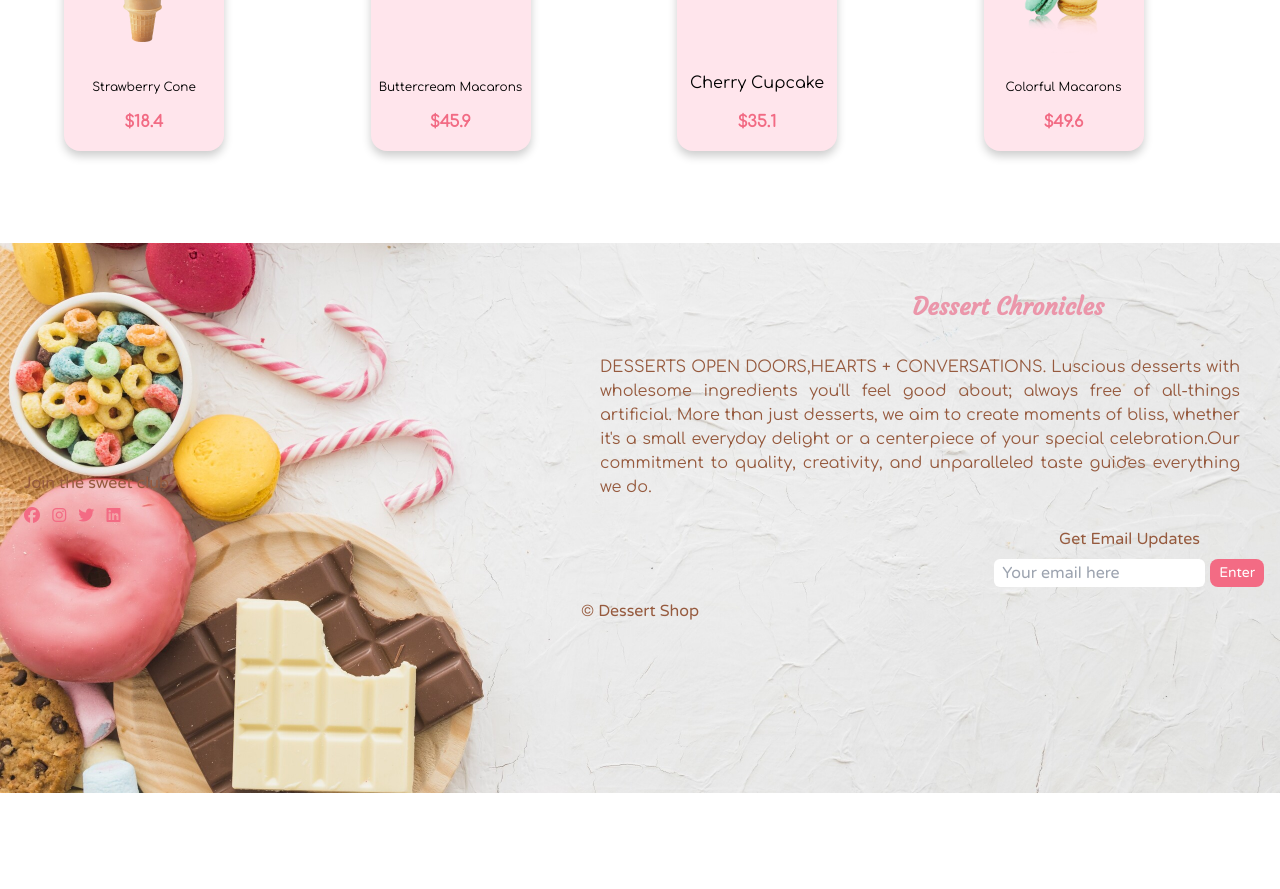
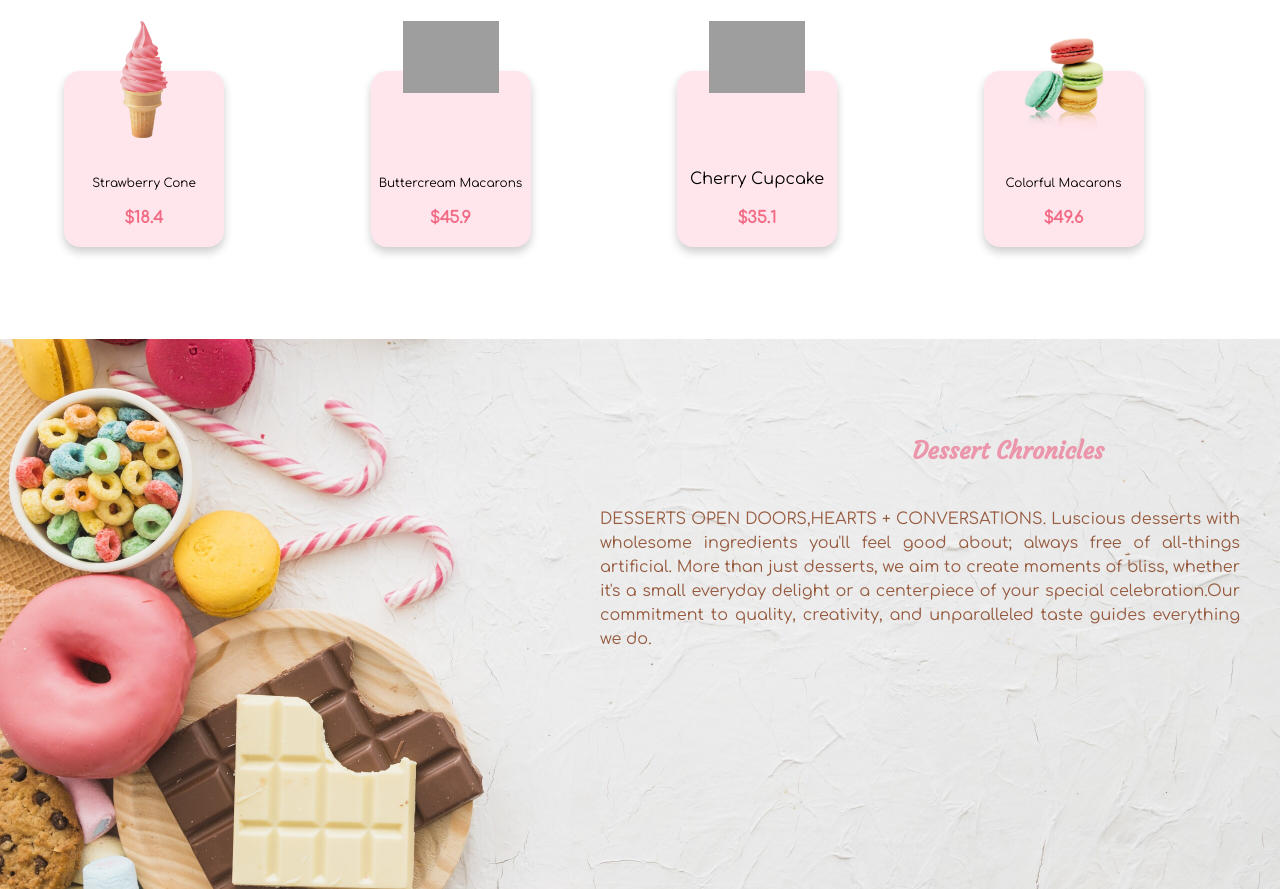
Before and after one commit to Rox221/dessert-shop, a plain HTML site: page index.html in a window 1280 px wide. Shown: the part 795-1684 px from the top of the page. Before the commit the page ends 1588 px from the top, so only its background shows below. Drawn offline with nearby package versions, Linux system fonts and the light colour scheme; grey boxes are pictures that could not be loaded.

Commit message:
index.html

```diff
--- a/index.html
+++ b/index.html
@@ -12,7 +12,7 @@
     <link href="https://fonts.googleapis.com/css?family=Varela+Round" rel="stylesheet">
 </head>
 <body class="bg-white-100 h-screen">
-  <div class="container h-screen">
+  <div class="container">
   <nav class="nav-bg flex justify-between items-center bg-cover p-4">
     <div>
       <img src="Dessert-logo.png" class="logo h-8">
@@ -107,8 +107,8 @@
  </section>
  <section class="about bg-cover bg-center h-100 flex pt-3" id="about">
    <div class="about-img bg-center bg-cover">
-   <h3 class="about-title text-2xl font-bold text-right mt-2 mr-8 lg:mr-44 lg:mt-12">Dessert Chronicles</h3>
-   <p class="about-details pt-4 ml-auto mr-8 mb-4 w-1/2 lg:ml-auto lg:mr-10 lg:mt-4 text-justify"> DESSERTS OPEN DOORS,HEARTS + CONVERSATIONS. Luscious desserts with wholesome ingredients you'll feel good about; always free of all-things artificial. More than just desserts, we aim to create moments of bliss, whether it's a small everyday delight or a centerpiece of your special celebration.Our commitment to quality, creativity, and unparalleled taste guides everything we do.</p>
+   <h3 class="about-title text-2xl font-bold text-right mt-2 mr-8 lg:mr-44 lg:mt-24">Dessert Chronicles</h3>
+   <p class="about-details pt-4 ml-auto mr-8 mb-4 w-1/2 lg:ml-auto lg:mr-10 lg:mt-6 text-justify"> DESSERTS OPEN DOORS,HEARTS + CONVERSATIONS. Luscious desserts with wholesome ingredients you'll feel good about; always free of all-things artificial. More than just desserts, we aim to create moments of bliss, whether it's a small everyday delight or a centerpiece of your special celebration.Our commitment to quality, creativity, and unparalleled taste guides everything we do.</p>
    </div>
  </section>
   <!-- Footer -->
```
